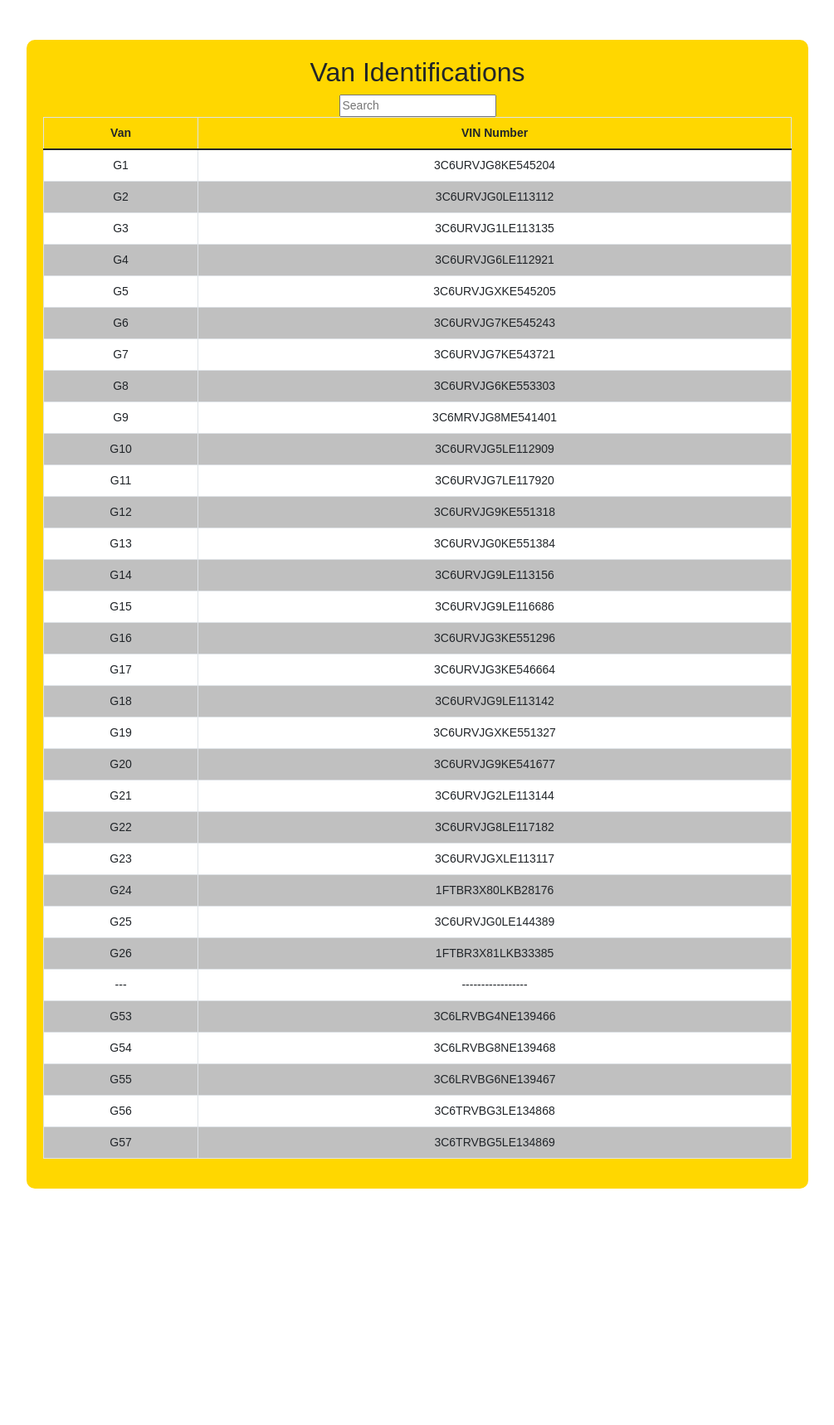
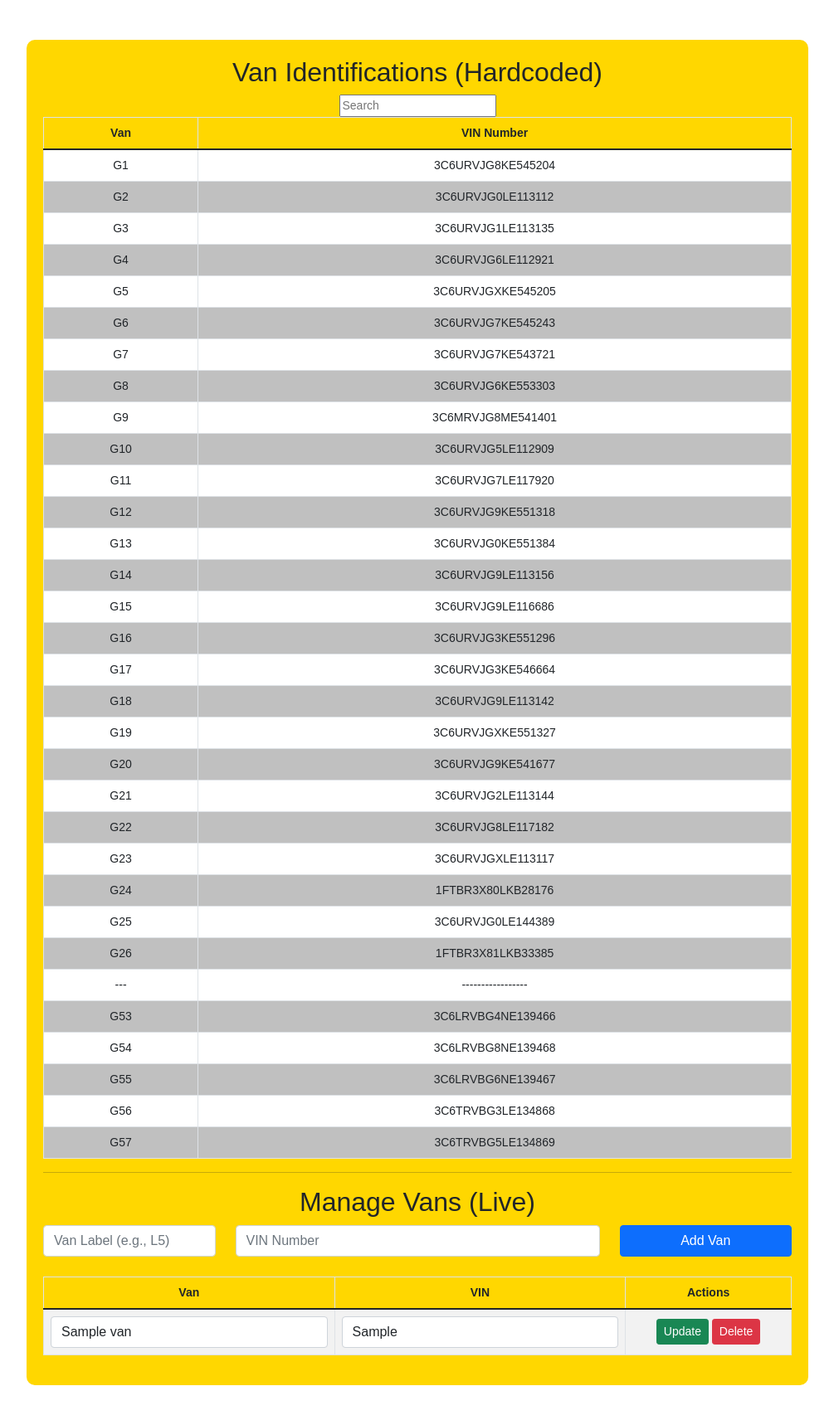
Before and after one commit to Rogert5/Fleet, a Flask app: page /admin in a window 1280 px wide. Shown: the part 74-1792 px from the top of the page at 83% size, without its empty margins (137-1142 px from the left). Before the commit the page ends 1507 px from the top, so only its background shows below. Run offline with Flask 3, Linux system fonts and the light colour scheme; tables that the repository leaves empty or names only in its code hold one stand-in row (values such as "Sample post"); parts of the project's set-up code (start-up, migrations or seed data) failed here and were passed over; some libraries are stand-ins or nearby versions.

Commit message:
CRUD admin page

```diff
--- a/app.py
+++ b/app.py
@@ -87,6 +87,11 @@ class Entry(db.Model):
     # Define the timestamp column with the default value as CST time
     timestamp = db.Column(db.DateTime, nullable=False, default=default_cst_timestamp)
 
+
+class Van(db.Model):
+    id = db.Column(db.Integer, primary_key=True)
+    label = db.Column(db.String(10), nullable=False, unique=True)   # e.g., G1, L5, etc.
+    vin = db.Column(db.String(30), nullable=False)
 
 
 #Defines Note used in Admin page to send post it notes between management
@@ -213,13 +218,60 @@ def grid():
     return render_template("grid.html", entries=entries)
 
 
+#Admin edit/delete/change
+@app.route("/admin", methods=["GET"])
+def admin():
+    vans = Van.query.order_by(Van.label).all()
+    return render_template("admin.html", vans=vans)
 
-#admin user page makes it have the ability to post a note in notes through the POST method
-@app.route("/admin", methods=["GET", "POST"])
-def admin():
 
-    # Pass notes to the template
-    return render_template("admin.html")
+@app.route("/admin/add", methods=["POST"])
+def add_van():
+    label = request.form.get("label", "").upper().strip()
+    vin = request.form.get("vin", "").strip()
+
+    if label and vin:
+        existing = Van.query.filter_by(label=label).first()
+        if not existing:
+            new_van = Van(label=label, vin=vin)
+            db.session.add(new_van)
+            db.session.commit()
+            flash("Van added successfully.")
+        else:
+            flash("Van label already exists.")
+    else:
+        flash("Both fields are required.")
+    return redirect("/admin")
+
+
+@app.route("/admin/update", methods=["POST"])
+def update_van():
+    van_id = request.form.get("id")
+    label = request.form.get("label", "").upper().strip()
+    vin = request.form.get("vin", "").strip()
+
+    van = Van.query.get(van_id)
+    if van and label and vin:
+        van.label = label
+        van.vin = vin
+        db.session.commit()
+        flash("Van updated successfully.")
+    else:
+        flash("Invalid update request.")
+    return redirect("/admin")
+
+
+@app.route("/admin/delete/<int:van_id>")
+def delete_van(van_id):
+    van = Van.query.get(van_id)
+    if van:
+        db.session.delete(van)
+        db.session.commit()
+        flash("Van deleted.")
+    else:
+        flash("Van not found.")
+    return redirect("/admin")
+
 
 
 
--- a/templates/admin.html
+++ b/templates/admin.html
@@ -7,14 +7,15 @@
 {% block main %}
 
 <div class="container colored-container">
+
+    <!-- Static VIN Table -->
     <div class="section">
-        <h2>Van Identifications</h2>
+        <h2>Van Identifications (Hardcoded)</h2>
     </div>
 
     <!-- Search bar placed above the table -->
     <input type="text" id="searchBar" placeholder="Search">
 
-    <!-- Single table element containing the table -->
     <table id="vanTable" class="table table-bordered">
         <thead>
             <tr>
@@ -57,41 +58,76 @@
             <tr><td>G57</td><td>3C6TRVBG5LE134869</td></tr>
         </tbody>
     </table>
+
+    <hr>
+
+    <!-- Dynamic Van Management (Database-based) -->
+    <h2>Manage Vans (Live)</h2>
+
+    <!-- Add New Van -->
+    <form action="/admin/add" method="post" class="mb-4">
+        <div class="row">
+            <div class="col-md-3">
+                <input type="text" name="label" class="form-control" placeholder="Van Label (e.g., L5)" required>
+            </div>
+            <div class="col-md-6">
+                <input type="text" name="vin" class="form-control" placeholder="VIN Number" required>
+            </div>
+            <div class="col-md-3">
+                <button type="submit" class="btn btn-primary w-100">Add Van</button>
+            </div>
+        </div>
+    </form>
+
+    <!-- Editable Table -->
+    <table class="table table-bordered table-striped">
+        <thead>
+            <tr>
+                <th>Van</th>
+                <th>VIN</th>
+                <th>Actions</th>
+            </tr>
+        </thead>
+        <tbody>
+            {% for van in vans %}
+            <tr>
+                <form action="/admin/update" method="post">
+                    <input type="hidden" name="id" value="{{ van.id }}">
+                    <td><input type="text" name="label" value="{{ van.label }}" class="form-control" required></td>
+                    <td><input type="text" name="vin" value="{{ van.vin }}" class="form-control" required></td>
+                    <td>
+                        <button type="submit" class="btn btn-success btn-sm">Update</button>
+                        <a href="/admin/delete/{{ van.id }}" class="btn btn-danger btn-sm" onclick="return confirm('Are you sure?')">Delete</a>
+                    </td>
+                </form>
+            </tr>
+            {% endfor %}
+        </tbody>
+    </table>
 </div>
 
-
+<!-- 🔍 Search bar script (unchanged) -->
 <script>
-    document.getElementById('searchBar').addEventListener('input', function() {
-    // Get the query (convert it to uppercase for case-insensitive search)
+    document.getElementById('searchBar').addEventListener('input', function () {
         var query = this.value.toUpperCase();
-
-    // Get the table rows
         var rows = document.getElementById('vanTable').getElementsByTagName('tbody')[0].getElementsByTagName('tr');
 
-    // Loop through the rows
         for (var i = 0; i < rows.length; i++) {
-        // Get the columns (cells) of the current row
             var cols = rows[i].getElementsByTagName('td');
+            var rowMatchesQuery = false;
+            var columnsToCheck = [0, 1];
 
-        // Assume the row doesn't match the query
-        var rowMatchesQuery = false;
-
-        // Check the Van (1st), License Plate (2nd), and VIN Number (3rd) columns
-        var columnsToCheck = [0, 1]; // adjust as per your table column order
             for (var j = 0; j < columnsToCheck.length; j++) {
                 var cellText = cols[columnsToCheck[j]].innerText.toUpperCase();
                 if (cellText.includes(query)) {
-                // If cell text includes the query, this row matches
                     rowMatchesQuery = true;
                     break;
                 }
             }
 
-        // Show/hide the row depending on whether it matches the query
             rows[i].style.display = rowMatchesQuery ? '' : 'none';
         }
     });
-
 </script>
 
 {% endblock %}
```
Lines whose indentation alone changed are shown as unchanged.
